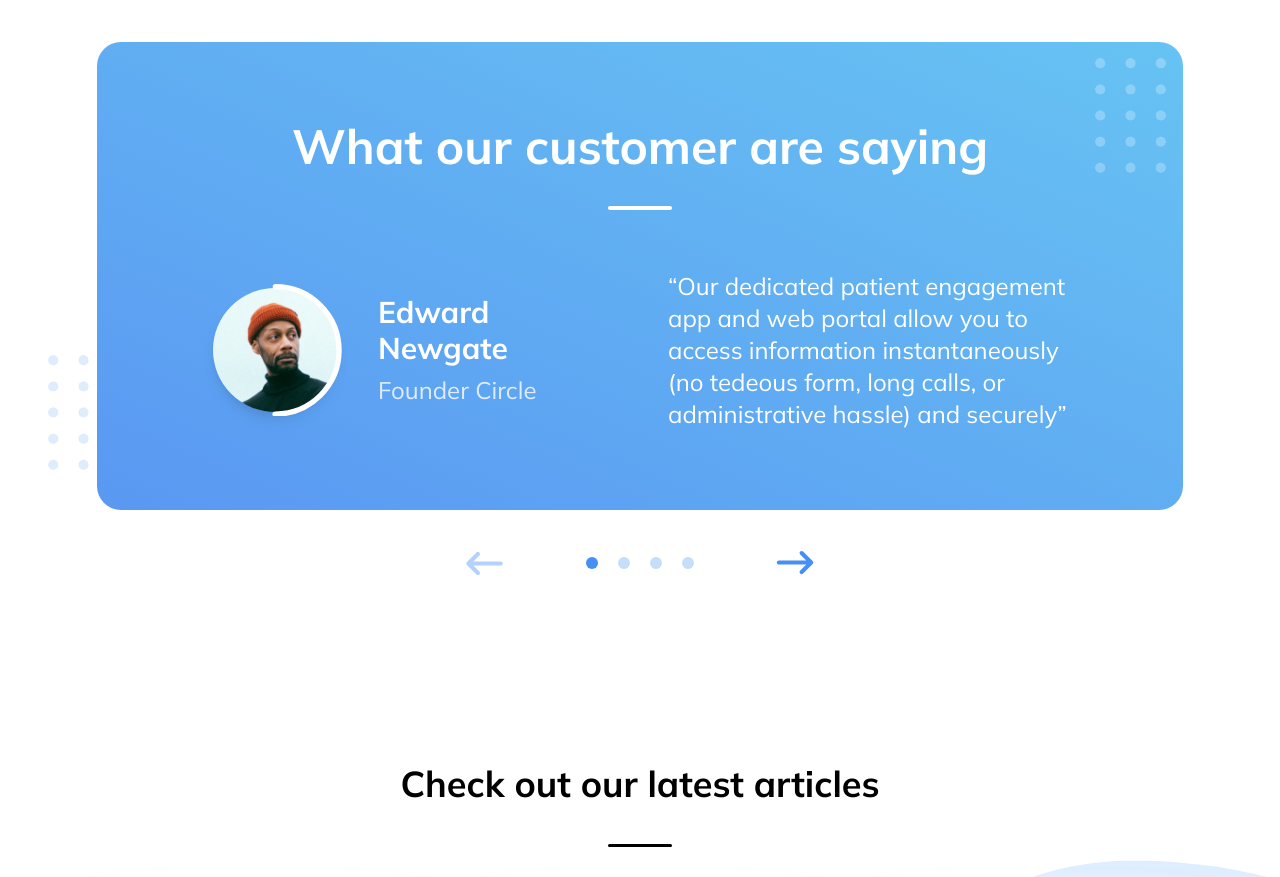
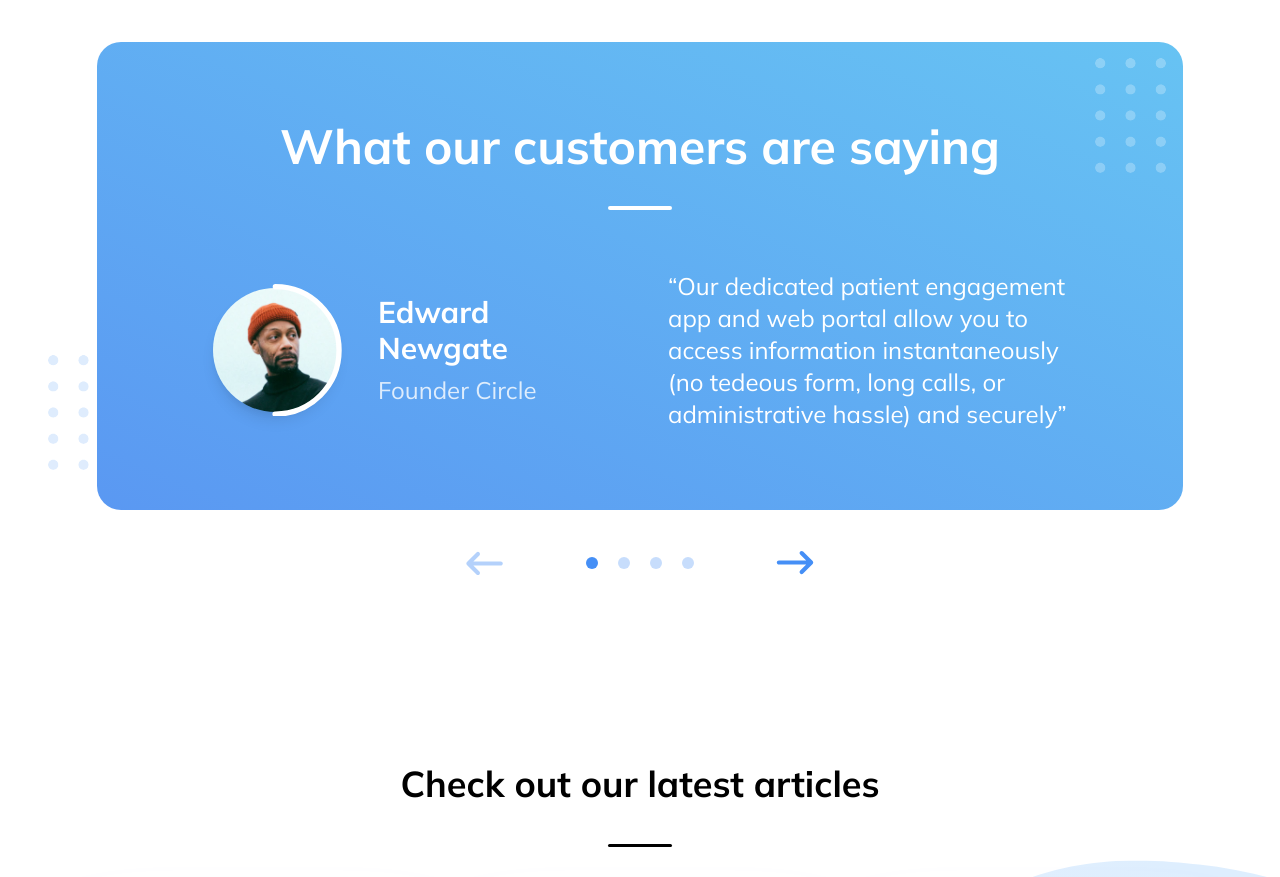
Before and after one commit to YassinEldeeb/Practising-Tailwind, a React (Create React App) app: page / in a window 1280 px wide. Shown: the part 3100-3977 px from the top of the page. Built offline with nearby package versions, Linux system fonts and the light colour scheme.

Commit message:
add s to customer

```diff
--- a/src/sections/Testimonials.tsx
+++ b/src/sections/Testimonials.tsx
@@ -99,7 +99,7 @@ export const Testimonials = () => {
             <BrighterDots />
           </div>
           <h1 className='text-3xl xl:text-5xl font-bold text-white xl:text-center'>
-            What our customer are saying
+            What our customers are saying
           </h1>
           <div className='w-16 h-1 bg-white rounded-full my-9' />
           <div className='flex justify-between xl:pt-6 flex-col-reverse xl:flex-row'>
```
